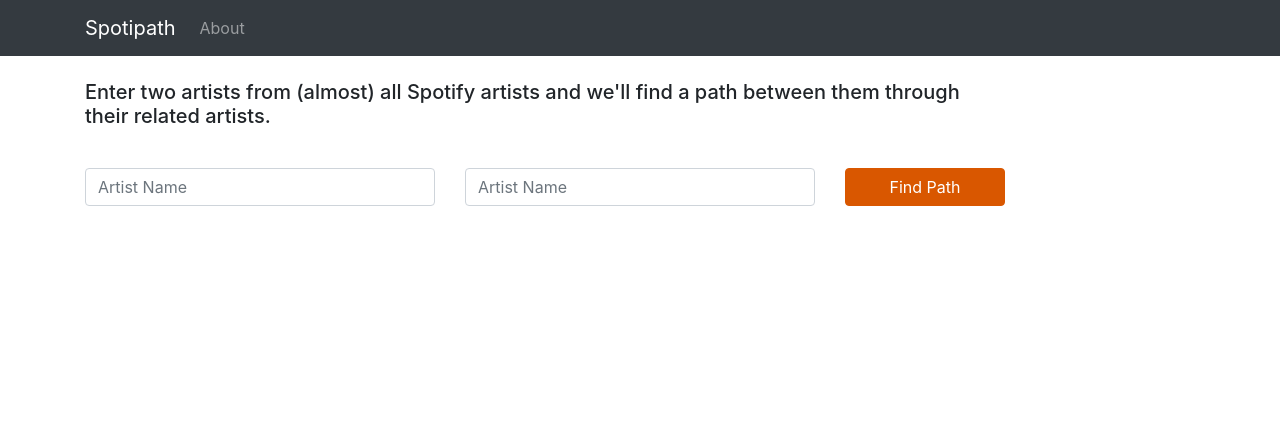
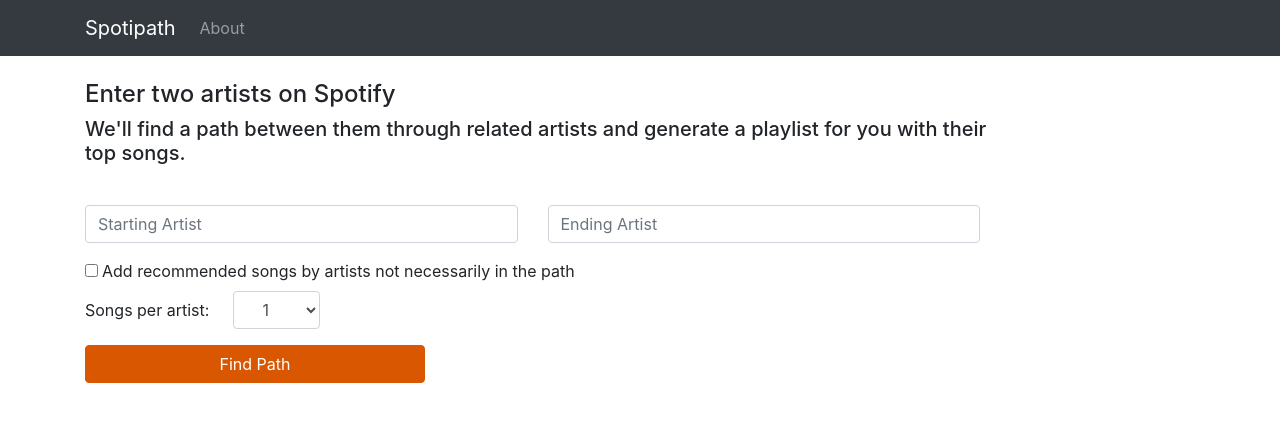
Before and after one commit to kristiancharb/spotipath, a React (Create React App) app: page / in a window 1280 px wide. Shown: the top 422 px of the page. Built offline with nearby package versions, Linux system fonts and the light colour scheme.

Commit message:
Add form fields for playlist generation

```diff
--- a/src/components/SearchBar.js
+++ b/src/components/SearchBar.js
@@ -4,7 +4,9 @@
 const SearchBar = (props) => {
   const [formData, setFormData] = useState({
     'src': null,
-    'dest': null
+    'dest': null,
+    'recommended': false,
+    'numSongs': 1,
   });
 
   const handleSubmit = (event) => {
@@ -20,37 +22,81 @@
     });
   }
 
+  const range = [...Array(10).keys()];
+
   return (
     <div>
       <Row>
         <Col className="w-100 my-4" xs={12} md={10}>
+          <h4>
+            Enter two artists on Spotify
+          </h4>
           <h5>
-            Enter two artists from (almost) all Spotify artists and we'll find a path
-            between them through their related artists.
+            We'll find a path between them through related artists and generate
+            a playlist for you with their top songs.
           </h5>
         </Col>
       </Row>
-      <Row>
-        <Form inline className="w-100" onSubmit={handleSubmit}>
-          <Col xs={12} md={5} lg={4}>
+      <Form inline className="w-100" onSubmit={handleSubmit}>
+        <Row className="w-100">
+          <Col xs={12} md={5}>
             <Form.Group key="srcArtist" controlId="srcArtist">
               <Form.Label className="sr-only">Starting Artist</Form.Label>
-              <Form.Control name="src" className="my-2 w-100" placeholder="Artist Name" onChange={handleChange}/>
+              <Form.Control
+                name="src"
+                className="my-2 w-100"
+                placeholder="Starting Artist"
+                onChange={handleChange}
+              />
             </Form.Group>
           </Col>
-          <Col xs={12} md={5} lg={4}>
+          <Col xs={12} md={5}>
             <Form.Group key="destArtist" controlId="destArtist">
               <Form.Label className="sr-only">Ending Artist</Form.Label>
-              <Form.Control name="dest" className="my-2 w-100" placeholder="Artist Name" onChange={handleChange}/>
+              <Form.Control
+                name="dest"
+                className="my-2 w-100"
+                placeholder="Ending Artist"
+                onChange={handleChange}
+              />
             </Form.Group>
           </Col>
-          <Col xs={12} md={10} lg={2}>
+        </Row>
+        <Row className="w-100 pt-2">
+          <Col xs={12} md={10}>
+            <Form.Group controlId="recommended">
+              <Form.Check
+                name="recommended"
+                type="checkbox"
+                label="Add recommended songs by artists not necessarily in the path"
+                onChange={handleChange}
+              />
+            </Form.Group>
+          </Col>
+        </Row>
+        <Row className="w-100 pt-2">
+          <Col xs={12} md={10}>
+            <Form.Group controlId="numSongs">
+              <Form.Label className="mr-4">Songs per artist: </Form.Label>
+              <Form.Control
+                name="numSongs"
+                className="px-4"
+                as="select"
+                onChange={handleChange}
+              >
+                {range.map(i => <option key={i}>{i + 1}</option>)}
+              </Form.Control>
+            </Form.Group>
+          </Col>
+        </Row>
+        <Row className="w-100 pt-2">
+          <Col xs={12} md={6} lg={4}>
             <Button className="my-2 w-100" variant="primary" type="submit">
               Find Path
             </Button>
           </Col>
-        </Form>
-      </Row>
+        </Row>
+      </Form>
     </div>
   );
 }
--- a/src/config.js
+++ b/src/config.js
@@ -1,5 +1,3 @@
-// TODO: add prod URL
-
 export const baseApiUrl = process.env.NODE_ENV === 'production' ?
   'https://www.kristiancharb.online' :
   'http://127.0.0.1:5000'
```
